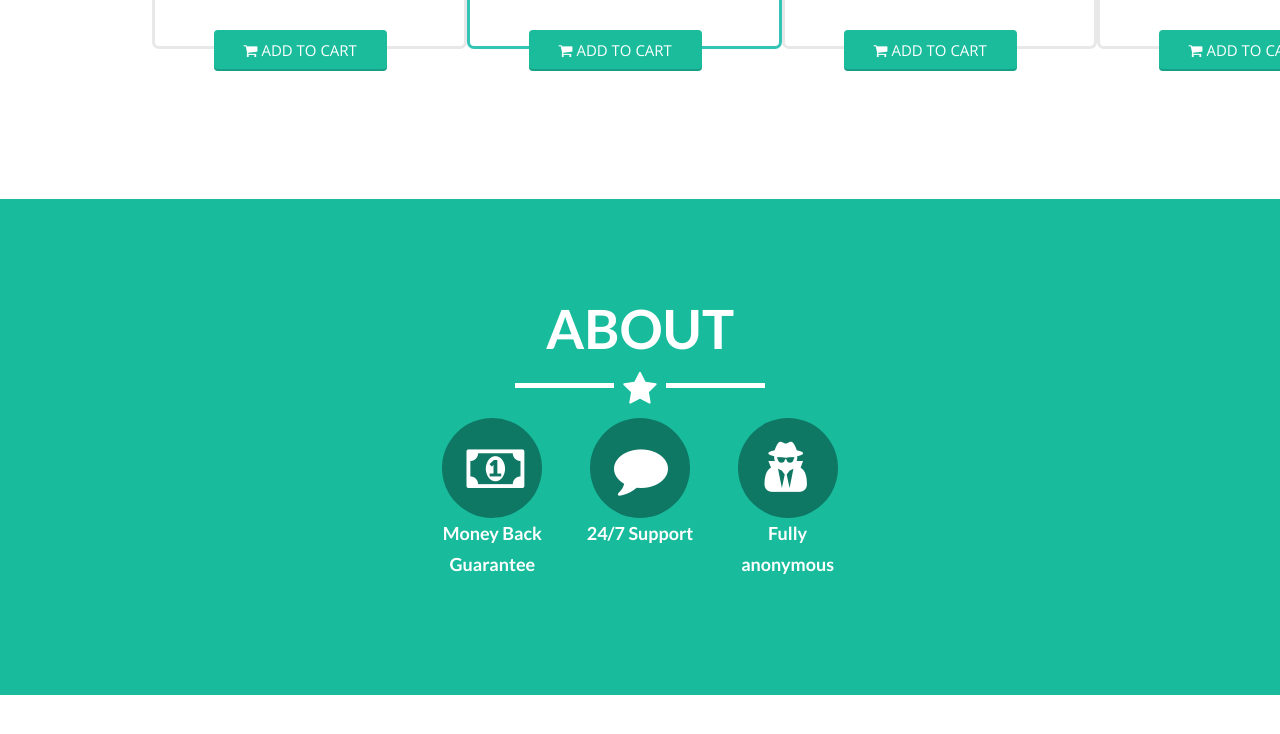
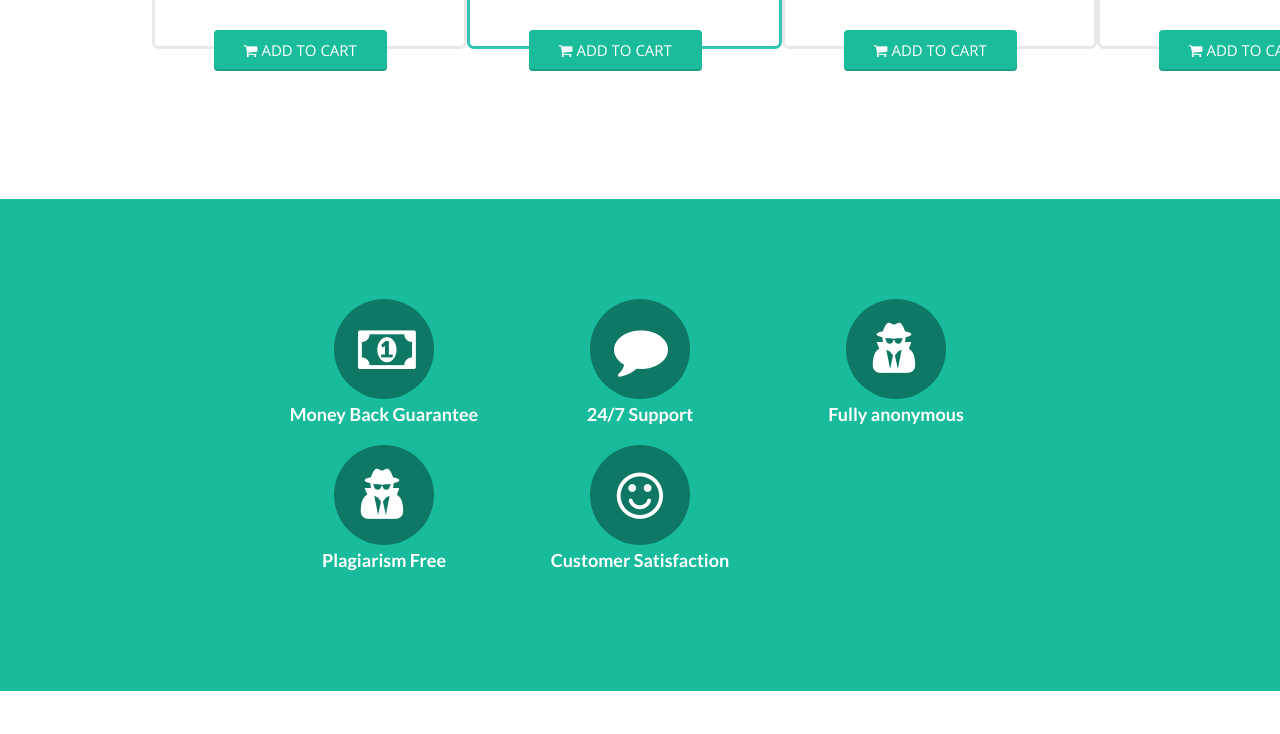
Before and after one commit to Prime1337/thelegithabibi.github.io-1, a website: page testing.html in a window 1280 px wide. Shown: the part 1567-2301 px from the top of the page. Drawn offline with nearby package versions, Linux system fonts and the light colour scheme; a script that the page names is missing; a web font is replaced by a local one.

Commit message:
Update testing.html

```diff
--- a/testing.html
+++ b/testing.html
@@ -115,7 +115,7 @@
                     <input type="hidden" name="display" value="1" />
                     <button type="submit" class="btn btn-info btn-wide" data-dismiss="modal"><i class="fa fa-paypal fa-2x" aria-hidden="true"></i>&nbsp;&nbsp;&nbsp;&nbsp;&nbsp;Checkout with PayPal</button>
             </form>
-		<div class="page-scroll"><a href="#contact"><button type="button" class="btn btn-primary btn-wide"><i class="fa fa-cog" aria-hidden="true"></i>&nbsp;Request Custom Package</button></a></div>
+		<div class="page-scroll"><a href="#contact"><button type="button" class="btn btn-primary btn-wide"><i class="fa fa-cog fa-spin" aria-hidden="true"></i>&nbsp;Request Custom Package</button></a></div>
 </center>
     <div class="container">
 	    <ul class="portfolio__content">
@@ -285,14 +285,7 @@
 
 		    <!-- About Section -->
     <section class="success" id="about">
-        <div class="container">
-            <div class="row">
-                <div class="col-lg-12 text-center">
-                    <h2>About</h2>
-                    <hr class="star-light">
-                </div>
-            </div>
-		<div class="container" >
+ <div class="container" >
           <div class="row text-center pad-top pad-bottom">
 <div class="col-md-4">
     <i class="fa fa-money fa-3x icon-custom"></i>
@@ -307,6 +300,16 @@
 <div class="col-md-4">
 <i class="fa fa-user-secret fa-3x icon-custom"></i>
 <p><strong>Fully anonymous</strong></p>
+</div>
+
+<div class="col-md-4">
+<i class="fa fa-user-secret fa-3x icon-custom"></i>
+<p><strong>Plagiarism Free</strong></p>
+</div>
+
+<div class="col-md-4">
+<i class="fa fa-smile-o fa-3x icon-custom"></i>
+<p><strong>Customer Satisfaction</strong></p>
 </div>
 
 </div>
```
